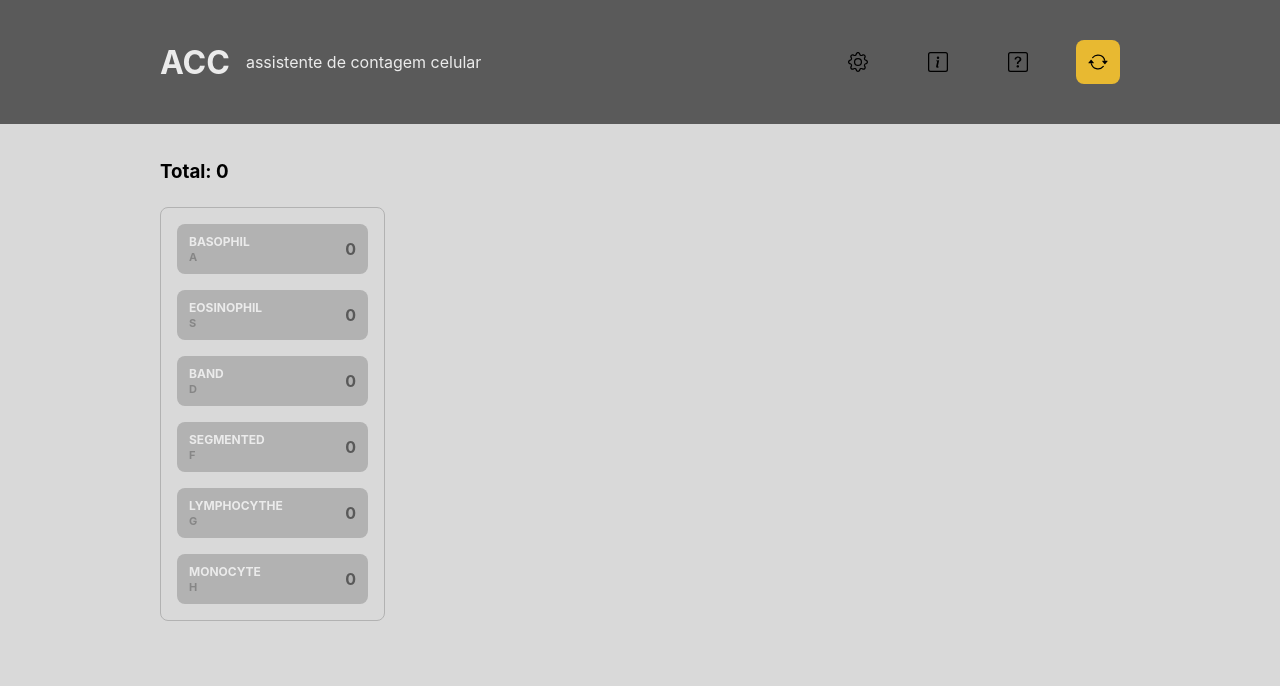
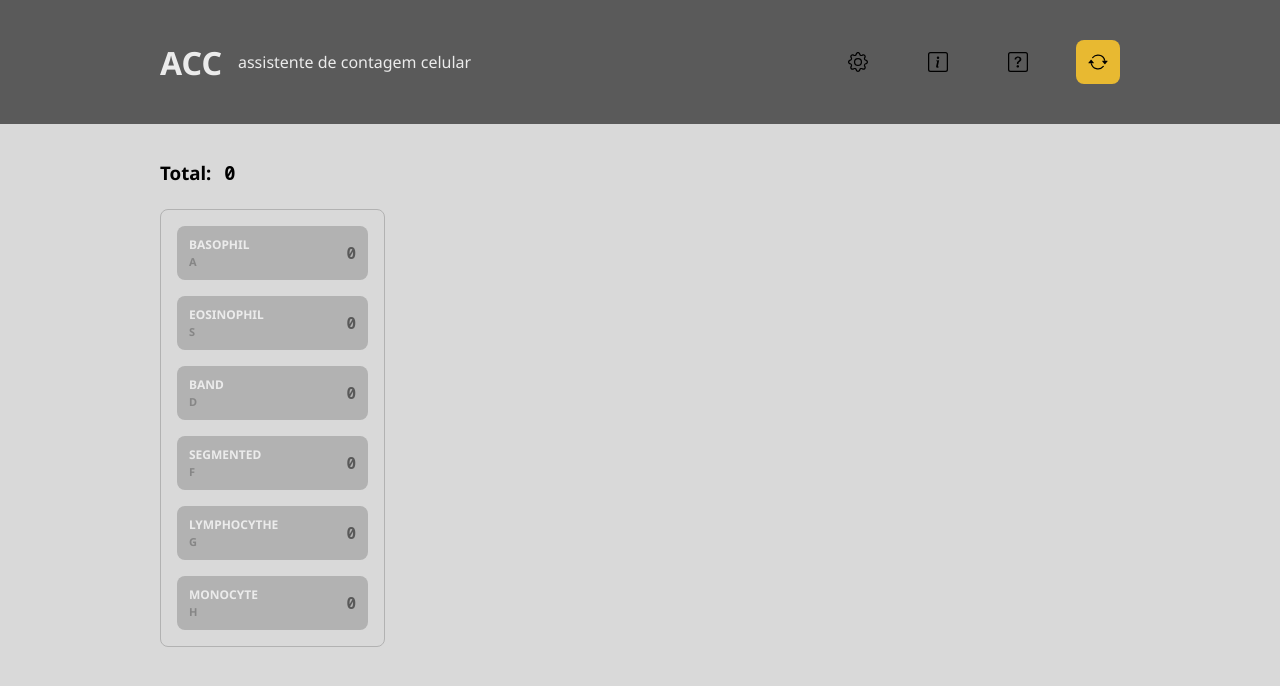
Before and after one commit to marlonnl/acc, a React (Create React App) app: page / in a window 1280 px wide. Shown: the top 686 px of the page. Built offline with nearby package versions, Linux system fonts and the light colour scheme.

Commit message:
💄 adding fonts style

```diff
--- a/src/containers/CellList/styles.ts
+++ b/src/containers/CellList/styles.ts
@@ -39,6 +39,7 @@ export const CellContainer = styled.li`
 	.cellTotal {
 		font-size: 16px;
 		color: ${color.cellCountColor};
+		font-family: 'Noto Sans Mono', monospace;
 	}
 
 	/* &:hover {
--- a/src/pages/Home/styles.ts
+++ b/src/pages/Home/styles.ts
@@ -2,6 +2,18 @@ import styled from 'styled-components'
 
 export const HomeContainer = styled.div`
 	margin: 36px 0 0 0;
+
+	h3 {
+		span {
+			font-family: 'Noto Sans Mono';
+			padding: 0 8px;
+
+			&.countTo:hover {
+				text-decoration: underline;
+				cursor: pointer;
+			}
+		}
+	}
 `
 
 export const CellGrid = styled.div`
--- a/src/styles/index.ts
+++ b/src/styles/index.ts
@@ -6,7 +6,7 @@ export const GlobalStyle = createGlobalStyle`
     margin: 0;
     padding: 0;
     box-sizing: border-box;
-    font-family: "Inter", sans-serif;
+    font-family: "Noto Sans", sans-serif;
     list-style-type: none;
   }
 
```
